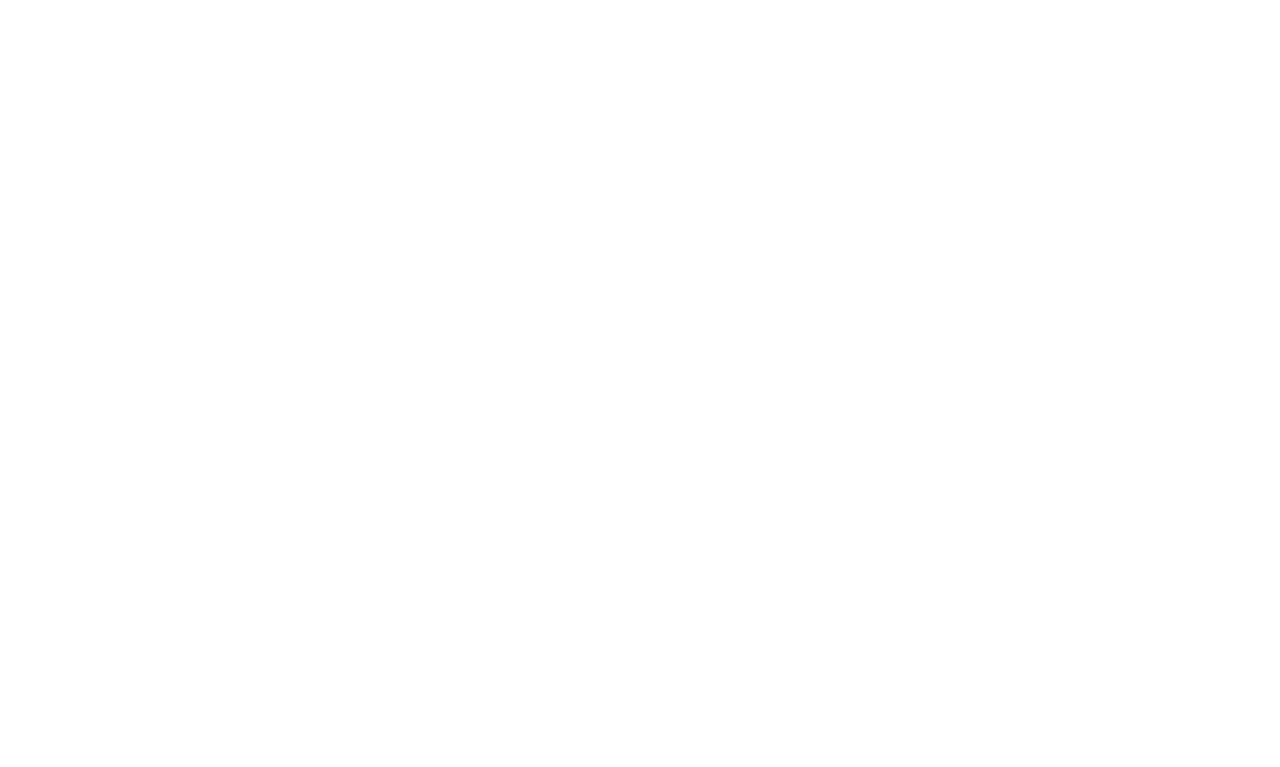
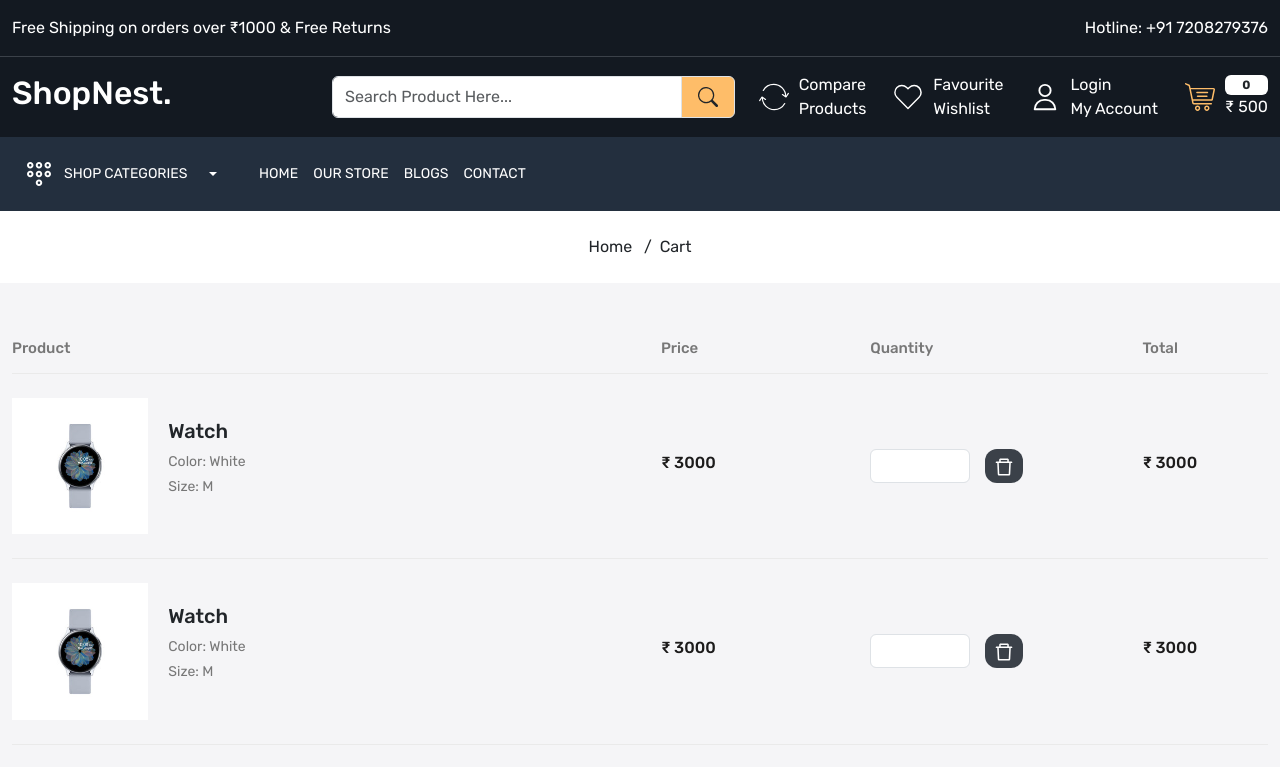
Before and after one commit to FaizanCod/ShopNest, a React (Create React App) app: page /cart in a window 1280 px wide. Before the commit this address had no page. Shown: the top 767 px of the page. Built offline with nearby package versions, Linux system fonts and the light colour scheme.

Commit message:
cart page

```diff
--- a/src/App.css
+++ b/src/App.css
@@ -850,3 +850,55 @@
   color: var(--color-777777);
   margin-bottom: 0px;
 }
+
+/* Cart */
+.cart-header,
+.cart-data {
+  border-bottom: 1px solid #eaeaea;
+}
+
+.cart-header h4 {
+  font-size: 15px;
+  color: var(--color-777777);
+}
+
+.cart-col-1 {
+  width: 45%;
+}
+
+.cart-col-2 {
+  width: 10%;
+}
+
+.cart-col-3 {
+  width: 15%;
+}
+
+.cart-col-4 {
+  width: 10%;
+}
+
+.cart-col-3 .delete {
+  border-radius: 12px;
+  padding: 5px 8px;
+  background-color: var(--color-3b4149);
+}
+
+.cart-col-3 .delete:hover {
+  background-color: var(--color-febd69);
+}
+
+.cart-col-3 .del-icon {
+  font-size: 22px;
+  color: white
+}
+
+.cart-col-1 p {
+  color: var(--color-777777);
+  font-size: 14px;
+}
+
+.cart-data h5.price {
+  font-size: 16px;
+  color: var(--color-1c1b1b);
+}
--- a/src/App.js
+++ b/src/App.js
@@ -19,6 +19,7 @@
 import ShippingPolicy from "./pages/ShippingPolicy";
 import TermsAndConditions from "./pages/TermsAndConditions";
 import SingleProduct from "./pages/SingleProduct";
+import Cart from "./pages/Cart";
 
 function App() {
 	return (
@@ -36,6 +37,7 @@
 						<Route path="compare-products" element={<Compare />} />
 						<Route path="wishlist" element={<Wishlist />} />
 						<Route path="login" element={<Login />} />
+						<Route path="cart" element={<Cart />} />
 						<Route path="forgot-password" element={<ForgotPassword />} />
 						<Route path="signup" element={<Signup />} />
 						<Route path="reset-password" element={<ResetPassword />} />
--- /dev/null
+++ b/src/pages/Cart.js
@@ -0,0 +1,111 @@
+import React from "react";
+import Meta from "../components/Meta";
+import BreadCrumb from "../components/BreadCrumb";
+import watch from "../images/watch.jpg";
+import { AiOutlineDelete } from "react-icons/ai";
+import { Link } from "react-router-dom";
+
+const Cart = () => {
+	return (
+		<>
+			<Meta title="Cart" />
+			<BreadCrumb title="Cart" />
+			<section className="cart-wrapper home-wrapper-2 py-5">
+				<div className="container-xxl">
+					<div className="row">
+						<div className="col-12">
+							<div className="cart-header py-2 d-flex justify-content-between align-items-center">
+								<h4 className="cart-col-1">Product</h4>
+								<h4 className="cart-col-2">Price</h4>
+								<h4 className="cart-col-3">Quantity</h4>
+								<h4 className="cart-col-4">Total</h4>
+							</div>
+							<div className="cart-data py-4 d-flex justify-content-between align-items-center">
+								<div className="cart-col-1 gap-20 d-flex align-items-center">
+									<div className="w-25">
+										<img src={watch} className="img-fluid" alt="product-img" />
+									</div>
+									<div className="w-75">
+										<h5>Watch</h5>
+										<p className="mb-1">Color: White</p>
+										<p>Size: M</p>
+									</div>
+								</div>
+								<div className="cart-col-2">
+									<h5 className="price">₹ 3000</h5>
+								</div>
+								<div className="cart-col-3 d-flex align-items-center gap-15">
+									<div>
+										<input
+											type="number"
+											min={1}
+											max={10}
+											style={{ width: "100px" }}
+											className="form-control ps-2 pe-0 py-1"
+											name=""
+											id=""
+										/>
+									</div>
+									<div className="delete">
+										<AiOutlineDelete className="del-icon" />
+									</div>
+								</div>
+								<div className="cart-col-4">
+									<h5 className="price">₹ 3000</h5>
+								</div>
+							</div>
+							<div className="cart-data py-4 d-flex justify-content-between align-items-center">
+								<div className="cart-col-1 gap-20 d-flex align-items-center">
+									<div className="w-25">
+										<img src={watch} className="img-fluid" alt="product-img" />
+									</div>
+									<div className="w-75">
+										<h5>Watch</h5>
+										<p className="mb-1">Color: White</p>
+										<p>Size: M</p>
+									</div>
+								</div>
+								<div className="cart-col-2">
+									<h5 className="price">₹ 3000</h5>
+								</div>
+								<div className="cart-col-3 d-flex align-items-center gap-15">
+									<div>
+										<input
+											type="number"
+											min={1}
+											max={10}
+											style={{ width: "100px" }}
+											className="form-control ps-2 pe-0 py-1"
+											name=""
+											id=""
+										/>
+									</div>
+									<div className="delete">
+										<AiOutlineDelete className="del-icon" />
+									</div>
+								</div>
+								<div className="cart-col-4">
+									<h5 className="price">₹ 3000</h5>
+								</div>
+							</div>
+						</div>
+						<div className="col-12 mt-3 py-2">
+							<div className="d-flex justify-content-between align-items-baseline">
+								<Link to="/store" className="button">
+									Continue Shopping
+								</Link>
+                                <div className="d-flex flex-column align-items-end">
+                                    <h5>Subtotal: ₹ 3000</h5>
+                                    <p>Taxes and shipping calculated at checkout</p>
+                                    <Link to="/checkout" className="button">Checkout</Link>
+                                </div>
+							</div>
+						</div>
+					</div>
+				</div>
+			</section>
+		</>
+	);
+};
+
+export default Cart;
--- a/src/pages/SingleProduct.js
+++ b/src/pages/SingleProduct.js
@@ -141,7 +141,7 @@
 												min={1}
 												max={10}
 												style={{ width: "70px" }}
-												className="form=control ps-2 py-1"
+												className="form-control ps-2 pe-0 py-1"
 												name=""
 												id=""
 											/>
```
